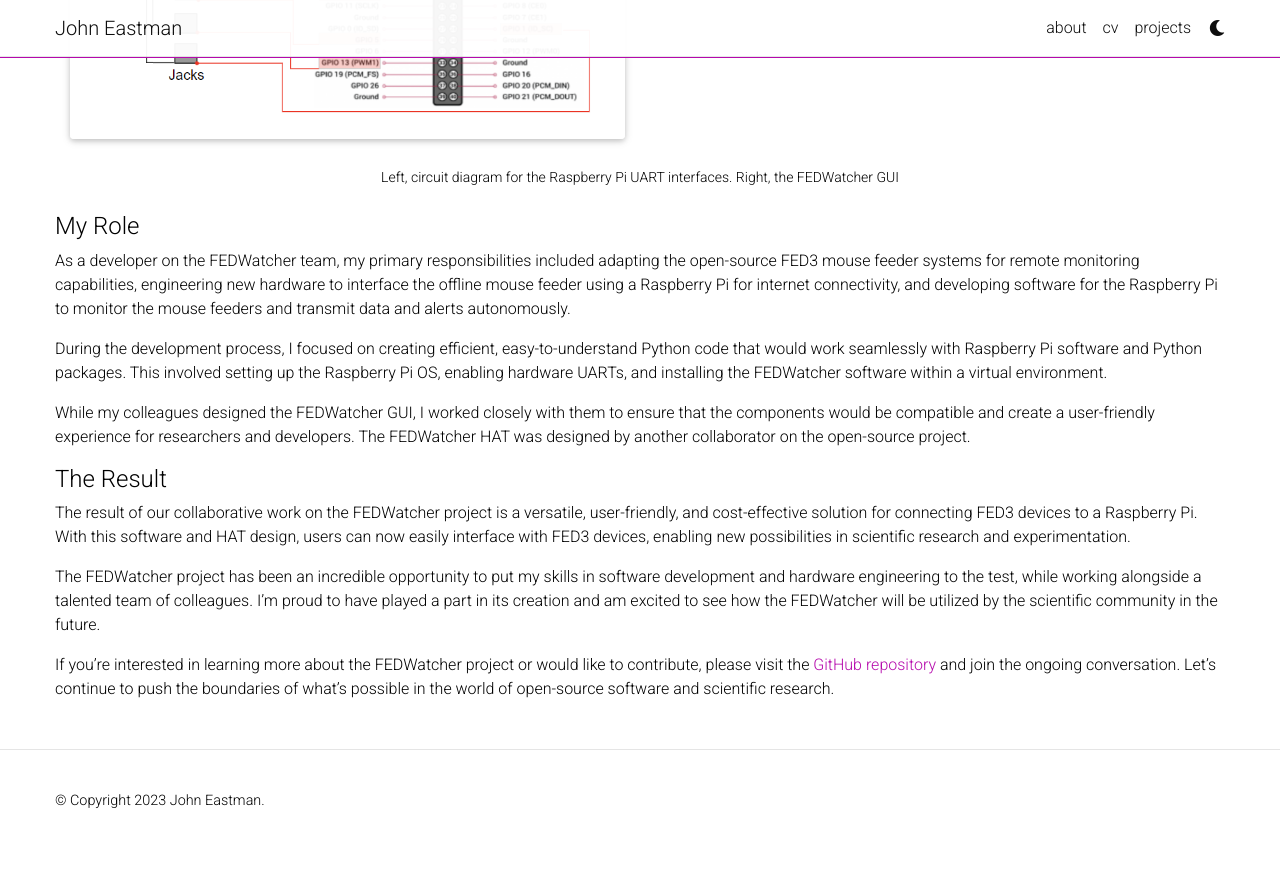
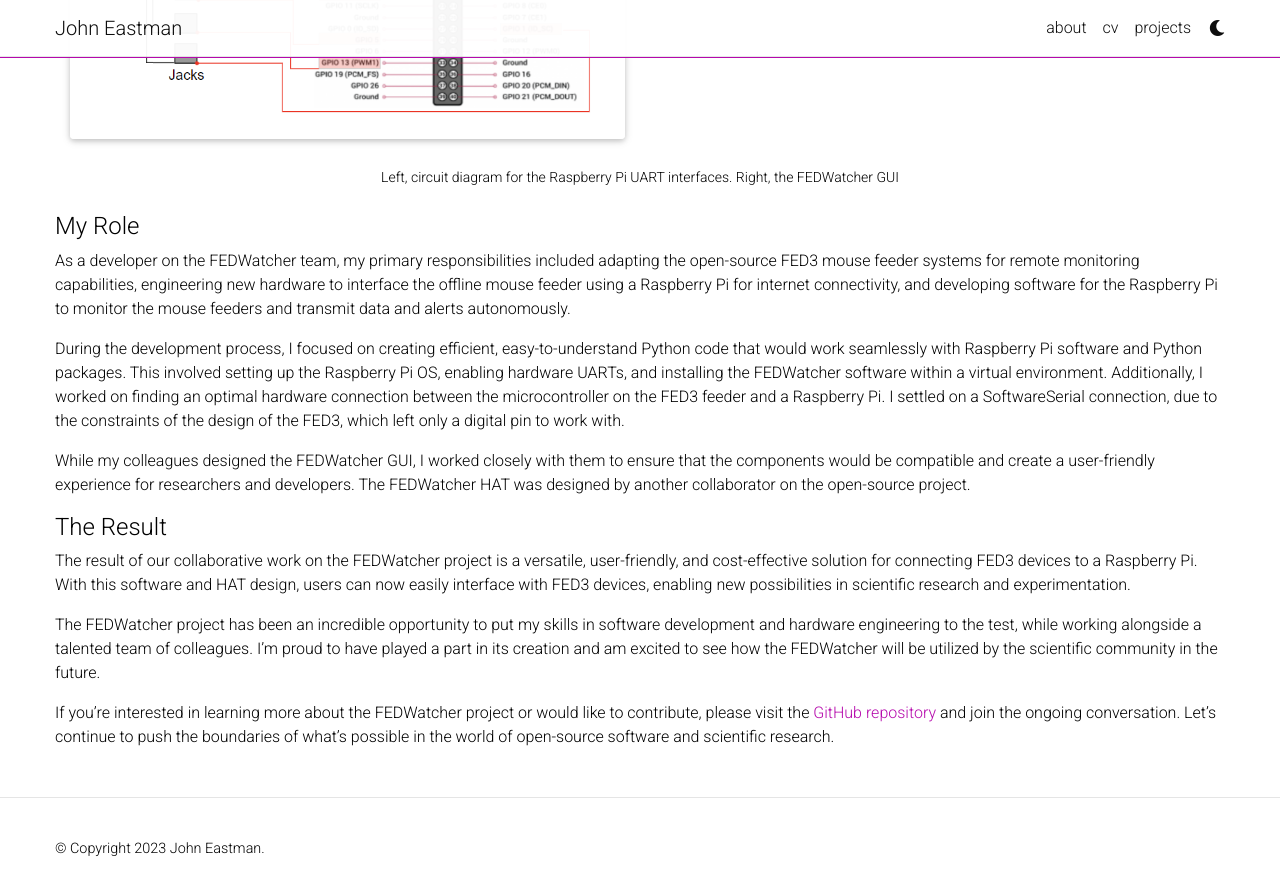
Before and after one commit to RedSweatshirt/RedSweatshirt.github.io, a Jekyll site: the page built from _projects/FEDWatcher.md, in a window 1280 px wide and 900 px high, scrolled down 2024 px. Shown: the top 895 px of the window. Built offline with Jekyll 4.4.1, drawn with Linux system fonts in a browser that asks for light colours; full-size pictures stand in for the smaller copies a plugin makes; comment, search, counter and statistics services are not loaded; a style sheet for code colours, icons or effects is not loaded; before the commit the page ends 2876 px from its top, so only the background shows below that.

Commit message:
Fix wording on FEDWatcher project

```diff
--- a/_projects/FEDWatcher.md
+++ b/_projects/FEDWatcher.md
@@ -67,7 +67,7 @@ The [Github repository](https://github.com/matiasandina/FEDWatcher) for FEDWatch
 
 As a developer on the FEDWatcher team, my primary responsibilities included adapting the open-source FED3 mouse feeder systems for remote monitoring capabilities, engineering new hardware to interface the offline mouse feeder using a Raspberry Pi for internet connectivity, and developing software for the Raspberry Pi to monitor the mouse feeders and transmit data and alerts autonomously.
 
-During the development process, I focused on creating efficient, easy-to-understand Python code that would work seamlessly with Raspberry Pi software and Python packages. This involved setting up the Raspberry Pi OS, enabling hardware UARTs, and installing the FEDWatcher software within a virtual environment.
+During the development process, I focused on creating efficient, easy-to-understand Python code that would work seamlessly with Raspberry Pi software and Python packages. This involved setting up the Raspberry Pi OS, enabling hardware UARTs, and installing the FEDWatcher software within a virtual environment. Additionally, I worked on finding an optimal hardware connection between the microcontroller on the FED3 feeder and a Raspberry Pi. I settled on a SoftwareSerial connection, due to the constraints of the design of the FED3, which left only a digital pin to work with.
 
 While my colleagues designed the FEDWatcher GUI, I worked closely with them to ensure that the components would be compatible and create a user-friendly experience for researchers and developers. The FEDWatcher HAT was designed by another collaborator on the open-source project.
 
```
